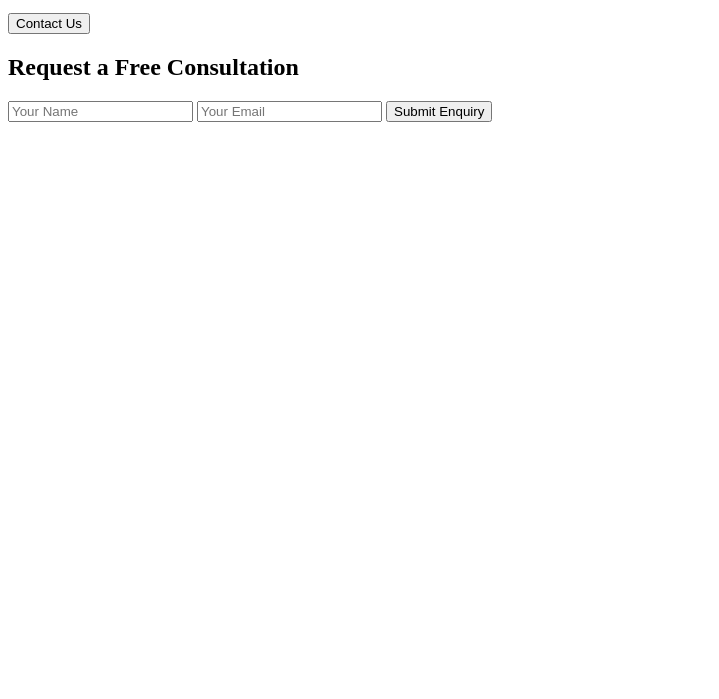
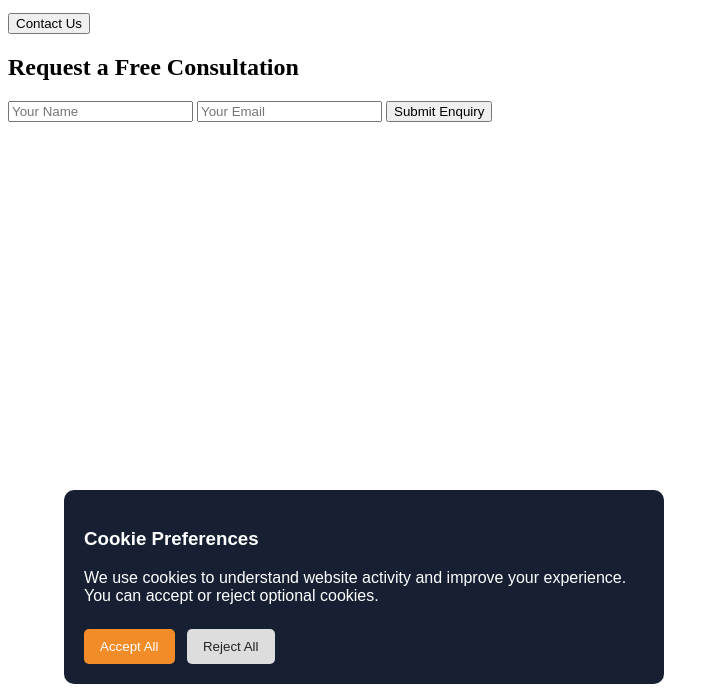
Before and after one commit to clickzent/clickzent-tracking-demo, a plain HTML site: page index.html in a window 1280 px wide. Shown: the part 101-800 px from the top of the page, without its empty margins (0-719 px from the left). Drawn offline with Linux system fonts and the light colour scheme.

Commit message:
Implement cookie consent banner and tracking updates
Added cookie consent banner and updated tracking scripts.

```diff
--- a/index.html
+++ b/index.html
@@ -2,20 +2,60 @@
 <!DOCTYPE html>
 <html>
 <head>
-<script async src="https://www.googletagmanager.com/gtm.js?id=GTM-P5QVP8GH"></script>
+  <title>CLICKZENT Tracking Demo</title>
+  <meta name="viewport" content="width=device-width, initial-scale=1">
+
   <script>
     window.dataLayer = window.dataLayer || [];
     function gtag(){dataLayer.push(arguments);}
     gtag('js', new Date());
   </script>
-  <title>CLICKZENT Tracking Demo</title>
-  <meta name="viewport" content="width=device-width, initial-scale=1">
+
+  <script async src="https://www.googletagmanager.com/gtm.js?id=GTM-P5QVP8GH"></script>
+
+  <style>
+    #cookieBanner {
+      position: fixed;
+      bottom: 15px;
+      left: 5%;
+      width: 90%;
+      max-width: 600px;
+      background: #172033;
+      color: white;
+      padding: 20px;
+      border-radius: 10px;
+      box-sizing: border-box;
+      font-family: Arial, sans-serif;
+      z-index: 9999;
+      display: none;
+    }
+
+    #cookieBanner button {
+      padding: 10px 16px;
+      margin: 8px 8px 0 0;
+      border: none;
+      border-radius: 5px;
+      cursor: pointer;
+    }
+
+    #acceptCookies {
+      background: #f28c28;
+      color: white;
+    }
+
+    #rejectCookies {
+      background: #ddd;
+      color: #222;
+    }
+  </style>
 </head>
+
 <body>
   <h1>Welcome to CLICKZENT</h1>
   <p>Digital Marketing & Tracking Demo</p>
 
   <button id="contactBtn">Contact Us</button>
+
   <h2>Request a Free Consultation</h2>
 
   <form id="leadForm">
@@ -23,9 +63,33 @@
     <input type="email" id="leadEmail" placeholder="Your Email" required>
     <button type="submit">Submit Enquiry</button>
   </form>
+
   <p id="leadMessage"></p>
+  <p id="message"></p>
+
+  <!-- Cookie Consent Banner -->
+  <div id="cookieBanner">
+    <h3>Cookie Preferences</h3>
+    <p>We use cookies to understand website activity and improve your experience. You can accept or reject optional cookies.</p>
+    <button id="acceptCookies">Accept All</button>
+    <button id="rejectCookies">Reject All</button>
+  </div>
+
   <script>
-document.getElementById("leadForm").addEventListener("submit", function(event) {
+    // Contact click tracking
+    document.getElementById("contactBtn")
+      .addEventListener("click", function() {
+        document.getElementById("message").textContent =
+          "Contact button clicked successfully!";
+
+        window.dataLayer.push({
+          event: "contact_click"
+        });
+      });
+
+    // Lead form tracking
+    document.getElementById("leadForm")
+      .addEventListener("submit", function(event) {
         event.preventDefault();
 
         document.getElementById("leadMessage").textContent =
@@ -35,15 +99,31 @@ document.getElementById("leadForm").addEventListener("submit", function(event) {
           event: "lead_form_submit"
         });
       });
-</script>
-  <p id="message"></p>
 
-  <script>
-    document.getElementById("contactBtn")
+    // Cookie consent handling
+    const banner = document.getElementById("cookieBanner");
+    const savedConsent = localStorage.getItem("clickzent_consent");
+
+    if (savedConsent === "accepted") {
+      window.dataLayer.push({ event: "consent_accept" });
+    } else if (savedConsent === "rejected") {
+      window.dataLayer.push({ event: "consent_reject" });
+    } else {
+      banner.style.display = "block";
+    }
+
+    document.getElementById("acceptCookies")
       .addEventListener("click", function() {
-        document.getElementById("message").textContent =
-          "Contact button clicked successfully!";
-        console.log("contact_click event triggered");
+        localStorage.setItem("clickzent_consent", "accepted");
+        window.dataLayer.push({ event: "consent_accept" });
+        banner.style.display = "none";
+      });
+
+    document.getElementById("rejectCookies")
+      .addEventListener("click", function() {
+        localStorage.setItem("clickzent_consent", "rejected");
+        window.dataLayer.push({ event: "consent_reject" });
+        banner.style.display = "none";
       });
   </script>
 </body>
```
Lines whose indentation alone changed are shown as unchanged.
